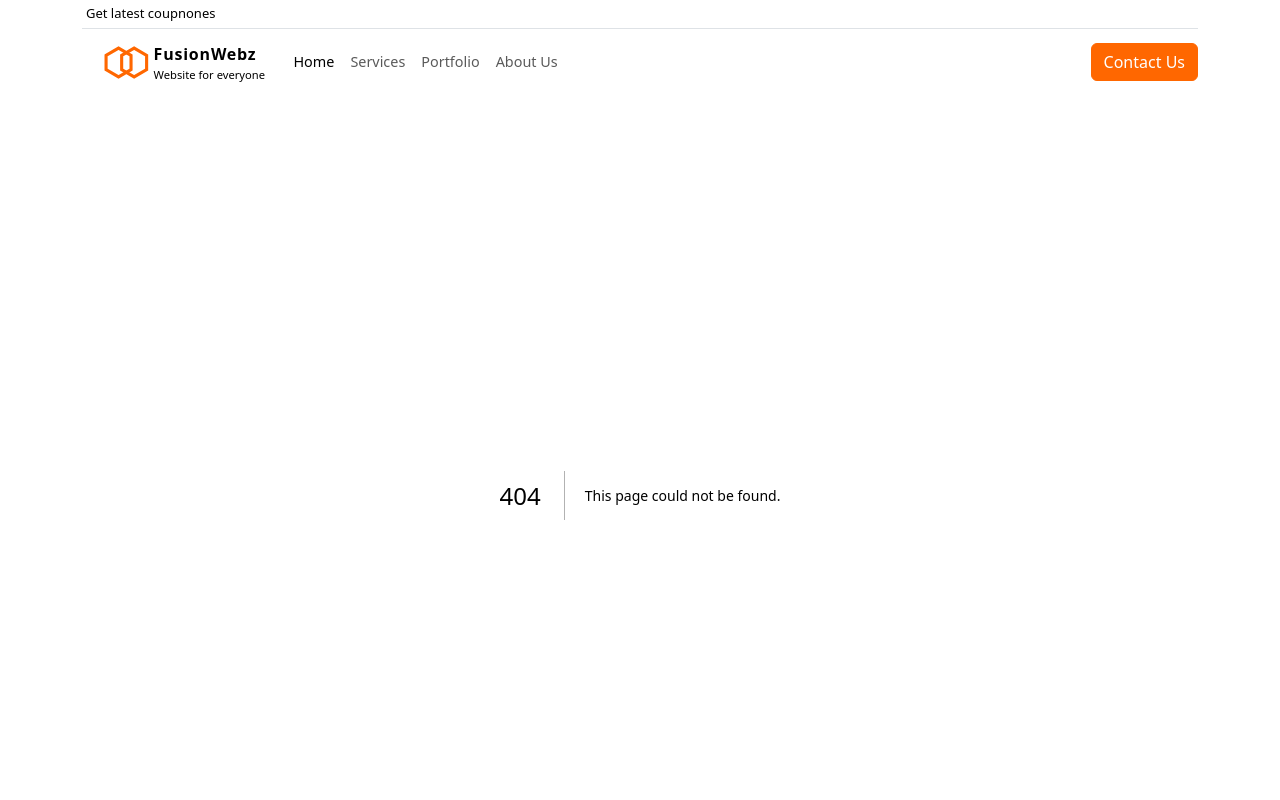
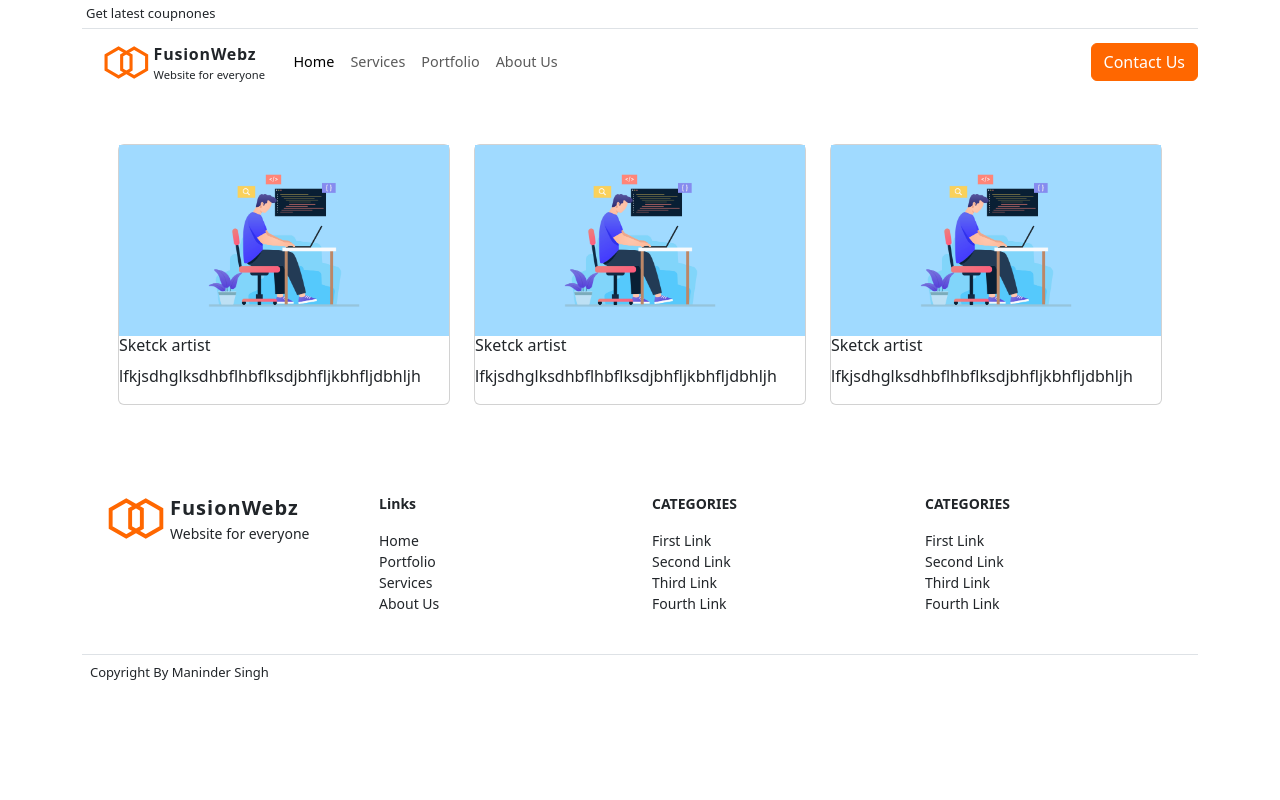
Before and after one commit to mani13211/myweb, a Next.js app: page /portfolio in a window 1280 px wide. Before the commit this address had no page. Shown: the top 800 px of the page. Built offline with nearby package versions, Linux system fonts and the light colour scheme.

Commit message:
portfoliu

```diff
--- a/src/pages/components/header.js
+++ b/src/pages/components/header.js
@@ -1,4 +1,5 @@
 import React from 'react'
+import Link from 'next/link'
 
 function Header() {
   return (
@@ -28,7 +29,7 @@ function Header() {
                 <a className="nav-link" href="#">Services</a>
               </li>
               <li className="nav-item ">
-              <a className="nav-link" href="#">Portfolio</a>
+              <Link className="nav-link" href="portfolio">Portfolio</Link>
 
               </li>
               <li className="nav-item">
@@ -41,59 +42,7 @@ function Header() {
         </div>
       </nav>
 
-      {/* <header className="text-gray-600 body-font">
-    <div className=' container m-auto flex justify-between text-xs p-1 text-center border-b-2 '>
-      <div>Get latest coupnones</div>
-      <div className='text-xs'>
-      <span className="inline-flex sm:ml-auto sm:mt-0 mt-2 justify-center sm:justify-start">
-        <a className="text-gray-500">
-          <svg fill="currentColor" strokeLinecap="round" strokeLinejoin="round" strokeWidth="2" className="w-4 h-4" viewBox="0 0 24 24">
-            <path d="M18 2h-3a5 5 0 00-5 5v3H7v4h3v8h4v-8h3l1-4h-4V7a1 1 0 011-1h3z"></path>
-          </svg>
-        </a>
-        <a className="ml-3 text-gray-500">
-          <svg fill="currentColor" strokeLinecap="round" strokeLinejoin="round" strokeWidth="2" className="w-4 h-4" viewBox="0 0 24 24">
-            <path d="M23 3a10.9 10.9 0 01-3.14 1.53 4.48 4.48 0 00-7.86 3v1A10.66 10.66 0 013 4s-4 9 5 13a11.64 11.64 0 01-7 2c9 5 20 0 20-11.5a4.5 4.5 0 00-.08-.83A7.72 7.72 0 0023 3z"></path>
-          </svg>
-        </a>
-        <a className="ml-3 text-gray-500">
-          <svg fill="none" stroke="currentColor" strokeLinecap="round" strokeLinejoin="round" strokeWidth="2" className="w-4 h-4" viewBox="0 0 24 24">
-            <rect width="20" height="20" x="2" y="2" rx="5" ry="5"></rect>
-            <path d="M16 11.37A4 4 0 1112.63 8 4 4 0 0116 11.37zm1.5-4.87h.01"></path>
-          </svg>
-        </a>
-        <a className="ml-3 text-gray-500">
-          <svg fill="currentColor" stroke="currentColor" strokeLinecap="round" strokeLinejoin="round" strokeWidth="0" className="w-4 h-4" viewBox="0 0 24 24">
-            <path stroke="none" d="M16 8a6 6 0 016 6v7h-4v-7a2 2 0 00-2-2 2 2 0 00-2 2v7h-4v-7a6 6 0 016-6zM2 9h4v12H2z"></path>
-            <circle cx="4" cy="4" r="2" stroke="none"></circle>
-          </svg>
-        </a>
-      </span>
-      </div>
-      </div>
 
-    <div className="container mx-auto flex flex-wrap p-5 flex-col md:flex-row items-center">
-
-      <a className=" flex justify-center align-middle">
-        <img className='scale-75' src="logo3.svg"/>
-        <div><p className='text-2xl font-bold'>FusionWebz</p>
-        <p className='text-sm '>Website for everyone</p>
-        </div>
-
-      </a>
-      <nav className="md:mr-auto md:ml-4 md:py-1 md:pl-4 md:border-l md:border-gray-400	flex flex-wrap items-center text-base justify-center">
-        <a className="mr-5 hover:text-gray-900">Home </a>
-        <a className="mr-5 hover:text-gray-900">Services </a>
-        <a className="mr-5 hover:text-gray-900">Protfolio   </a>
-        <a className="mr-5 hover:text-gray-900">About Us  </a>
-      </nav>
-      <button className="inline-flex items-center bg-gray-100 border-0 py-1 px-3 focus:outline-none hover:bg-gray-200 rounded text-base mt-4 md:mt-0" onClick={(()=>{location.href='https://wa.me/+918146097261'})}>Contact
-        <svg fill="none" stroke="currentColor" strokeLinecap="round" strokeLinejoin="round" strokeWidth="2" className="w-4 h-4 ml-1" viewBox="0 0 24 24">
-          <path d="M5 12h14M12 5l7 7-7 7"></path>
-        </svg>
-      </button>
-    </div>
-  </header> */}
     </div>
   )
 }
--- /dev/null
+++ b/src/pages/portfolio.js
@@ -0,0 +1,40 @@
+import React from 'react'
+
+function Portfolio() {
+  return (
+    <div className='container-xl m-auto p-5'>
+        <div className='row'>
+            <div className='col-lg-4 col-sm-6'>
+                <div className='cards card m-auto mb-3' >
+                    <div className='img-contaienr' >
+                        <img className="img-fluid"src="codeman1.jpg"/>
+                    </div>
+                    <h6>Sketck artist</h6>
+                    <p>lfkjsdhglksdhbflhbflksdjbhfljkbhfljdbhljh</p>
+                </div>
+            </div>
+            <div className='col-lg-4 col-sm-6'>
+                <div className='cards card m-auto mb-3' >
+                    <div className='img-contaienr' >
+                        <img className="img-fluid"src="codeman1.jpg"/>
+                    </div>
+                    <h6>Sketck artist</h6>
+                    <p>lfkjsdhglksdhbflhbflksdjbhfljkbhfljdbhljh</p>
+                </div>
+            </div>
+            <div className='col-lg-4 col-sm-6'>
+                <div className='cards card m-auto mb-3' >
+                    <div className='img-contaienr' >
+                        <img className="img-fluid"src="codeman1.jpg"/>
+                    </div>
+                    <h6>Sketck artist</h6>
+                    <p>lfkjsdhglksdhbflhbflksdjbhfljkbhfljdbhljh</p>
+                </div>
+            </div>
+
+        </div>
+    </div>
+  )
+}
+
+export default Portfolio
```
